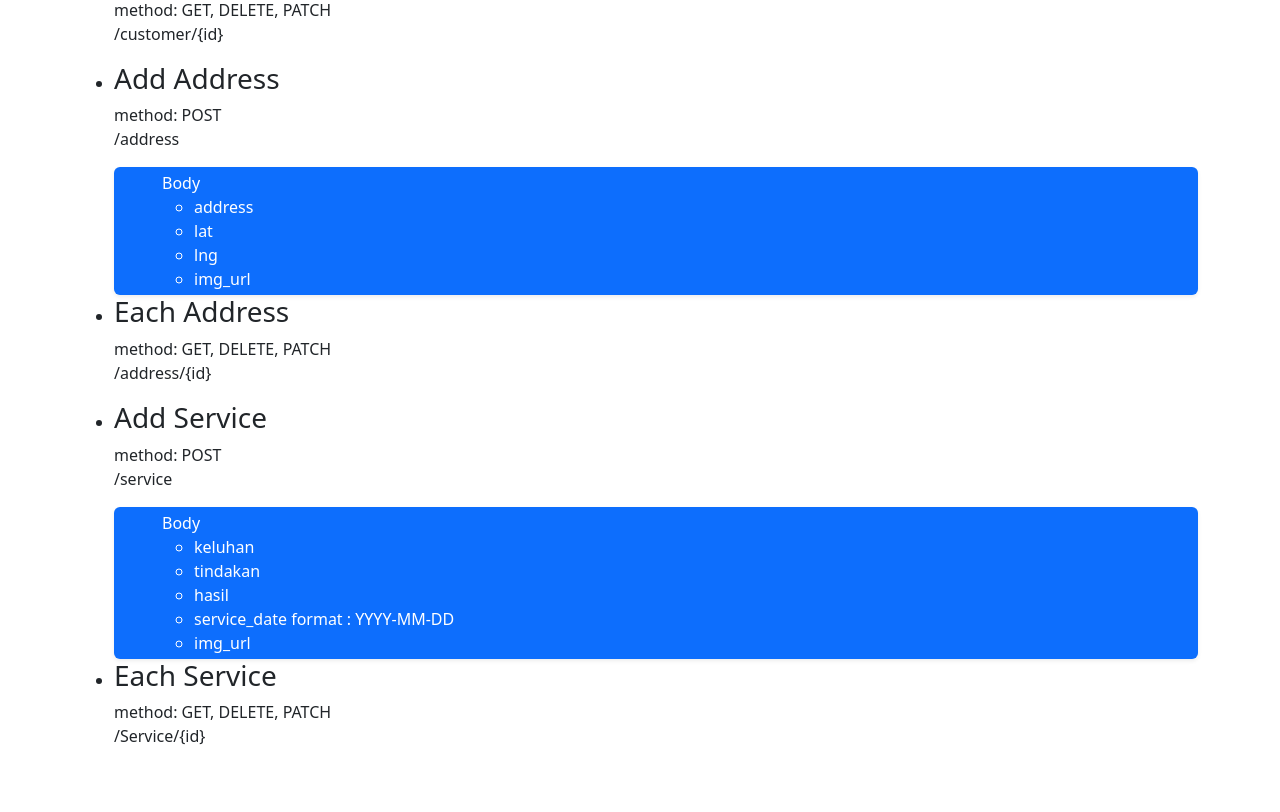
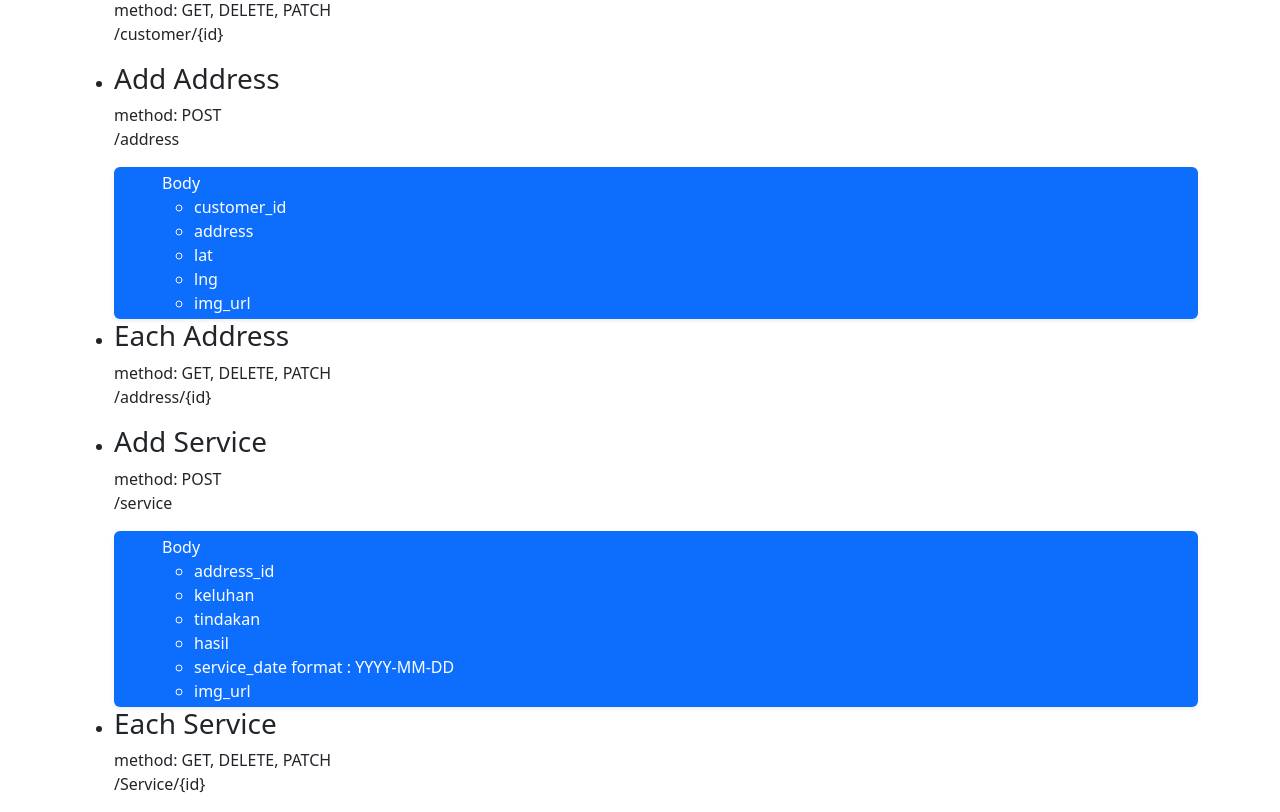
Before and after one commit to timgio26/CDP_BE, a Django app: page / in a window 1280 px wide. Shown: the part 455-1267 px from the top of the page. Before the commit the page ends 1200 px from the top, so only its background shows below. Run offline with Django 5.2, Linux system fonts and the light colour scheme.

Commit message:
fix api docs

```diff
--- a/app1/templates/home.html
+++ b/app1/templates/home.html
@@ -52,6 +52,7 @@
                     <div class="px-5 py-1 bg-primary text-white rounded shadow-sm">
                         <span>Body</span>
                         <ul>
+                            <li>customer_id</li>
                             <li>address</li>
                             <li>lat</li>
                             <li>lng</li>
@@ -75,6 +76,7 @@
                     <div class="px-5 py-1 bg-primary text-white rounded shadow-sm">
                         <span>Body</span>
                         <ul>
+                            <li>address_id</li>
                             <li>keluhan</li>
                             <li>tindakan</li>
                             <li>hasil</li>
```
